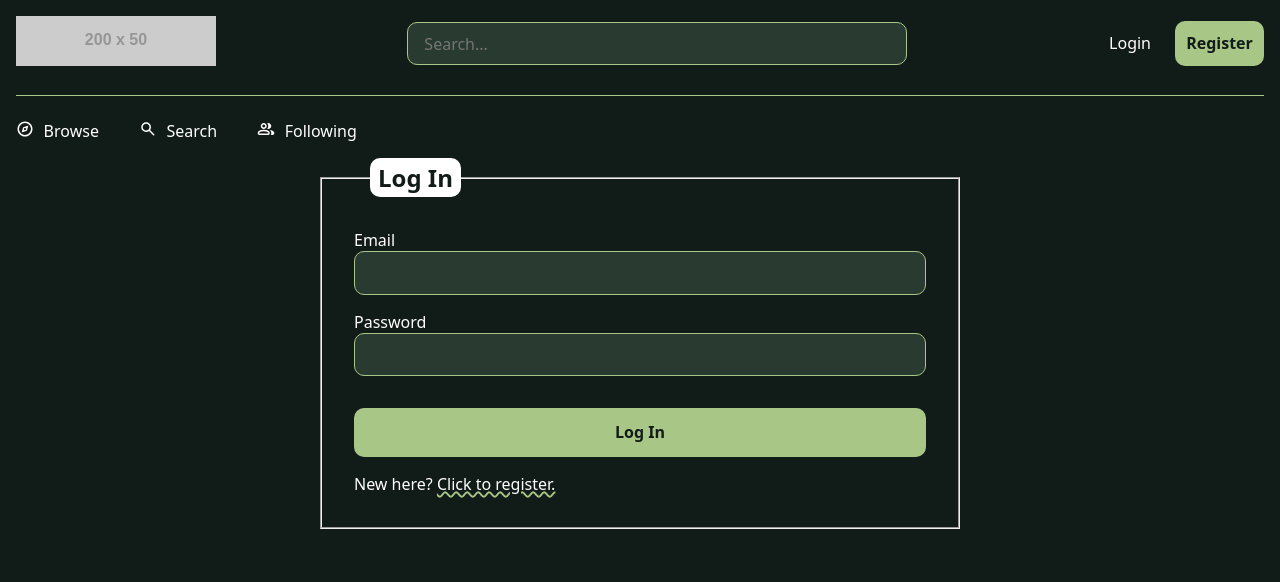
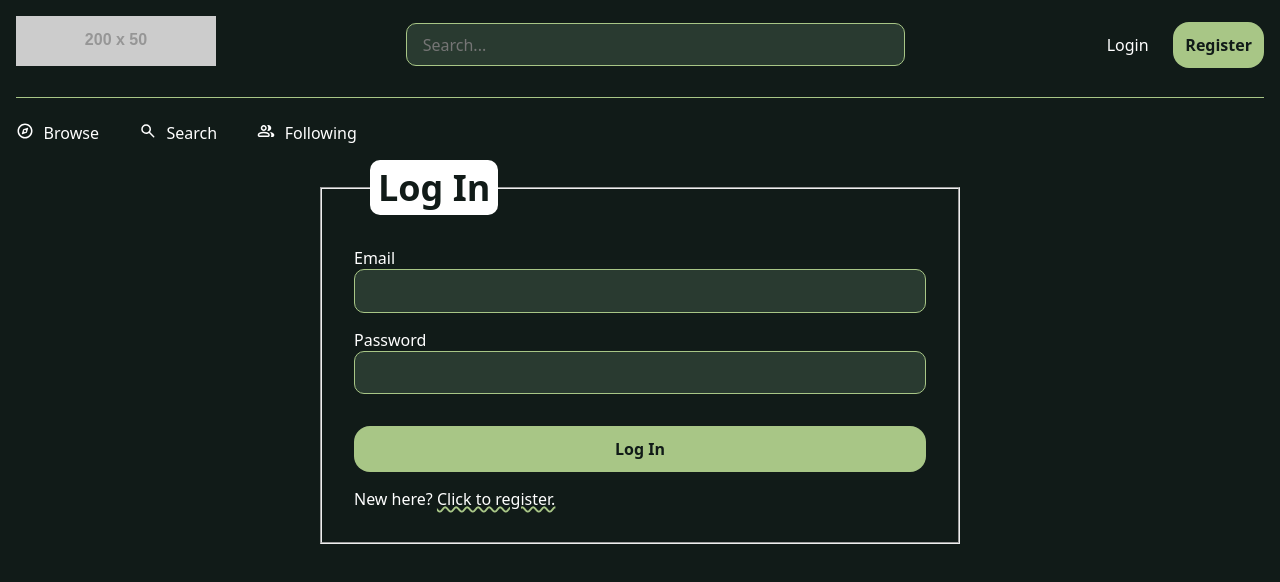
Before and after one commit to Cly087/Social-Networking-Site_Birdwatching-Forum, a website: page public/index.html in a window 1280 px wide. Drawn offline with Linux system fonts and the light colour scheme; placeholder pictures from the web are drawn by us.

Commit message:
style: add secondary button class and colour token

```diff
--- a/public/index.html
+++ b/public/index.html
@@ -12,7 +12,7 @@
     <header>
         <!-- NAVBAR -->
         <nav class="main-nav">
-            <a href="#"><img src="https://placehold.co/200x50?text=Logo" alt="brand logo"></a>
+            <h1><a href="#"><img src="https://placehold.co/200x50?text=Logo" alt="brand logo"></a></h1>
 
             <!-- Search Bar -->
             <search>
@@ -21,8 +21,8 @@
 
             <!-- User Registration and Login -->
             <ul class="nav-links">
-                <li><a href="#login">Login</a></li>
-                <li><a href="#register" class="btn">Register</a></li>
+                <li><a href="#login" class="btn-secondary">Login</a></li>
+                <li><a href="#register" class="btn-primary">Register</a></li>
             </ul>
         </nav>
 
@@ -41,7 +41,7 @@
         <section id="browse">
         </section>
 
-        <section id="search">
+        <section id="content-search">
         </section>
 
         <section id="following">
@@ -50,7 +50,9 @@
         <!-- USER LOGIN -->
         <section id="login" class="auth">
             <fieldset>
-                <legend><h1>Log In</h1></legend>
+                <legend>
+                    <h2>Log In</h2>
+                </legend>
                 <!-- Email -->
                 <label for="email">Email</label>
                 <input type="email" id="email">
@@ -61,7 +63,7 @@
                 <input type="password" id="password">
                 <p id="password-error"></p>
 
-                <button class="btn">Log In</button>
+                <button class="btn-primary">Log In</button>
                 <p>New here? <a href="#register">Click to register.</a></p>
             </fieldset>
         </section>
--- a/public/stylesheets/styles.css
+++ b/public/stylesheets/styles.css
@@ -30,6 +30,7 @@ block {
     --elevated: #293A30;
 
     --light-green-hover: #B9D49A;
+    --light-green-active: #97AF7F;
 }
 
 *,
@@ -76,7 +77,7 @@ a {
     text-underline-offset: 1px;
     transition: 0.2s;
 
-    &:hover {
+    &:hover:not(.btn-primary, .btn-secondary) {
         color: var(--light-green);
         text-underline-offset: 5px;
     }
@@ -84,14 +85,14 @@ a {
 
 /*
 ==========================================================================
-    UTILITY CLASSES
+    COMPONENT CLASSES
 ==========================================================================
 */
-.btn {
-    padding: 0.85rem 1.5rem;
+.btn-primary {
+    padding: 0.75rem;
     background-color: var(--light-green);
     border: 0;
-    border-radius: 10px;
+    border-radius: 1rem;
     font-size: 1rem;
     font-weight: bold;
     cursor: pointer;
@@ -104,7 +105,21 @@ a {
     }
 
     &:active {
-        background-color: rgb(from var(--light-green-hover) r g b / 0.8);
+        background-color: var(--light-green-active);
+    }
+}
+
+.btn-secondary {
+    text-decoration: none;
+    padding: 0.75rem;
+
+    &:hover {
+        background-color: var(--elevated);
+        border-radius: 1rem;
+    }
+
+    &:active {
+        background-color: var(--surface);
     }
 }
 
@@ -122,6 +137,7 @@ header {
 nav {
     display: flex;
     align-items: center;
+    justify-content: space-between;
 }
 
 .nav-links {
@@ -130,27 +146,6 @@ nav {
     justify-content: center;
     list-style-type: none;
     column-gap: 0.8rem;
-}
-
-.main-nav {
-    justify-content: space-between;
-}
-
-.main-nav ul {
-    a {
-        text-decoration: none;
-        padding: 0.7rem;
-
-        &:hover {
-            color: white;
-            background-color: var(--elevated);
-            border-radius: 1rem;
-        }
-
-        &:active {
-            background-color: var(--surface);
-        }
-    }
 }
 
 .tabs {
@@ -203,7 +198,7 @@ search {
         border-radius: 10px;
         color: var(--bg-color);
         margin-inline: 1rem;
-        /* font-size: xx-large; */
+        font-size: x-large;
         font-weight: bold;
     }
 
```
